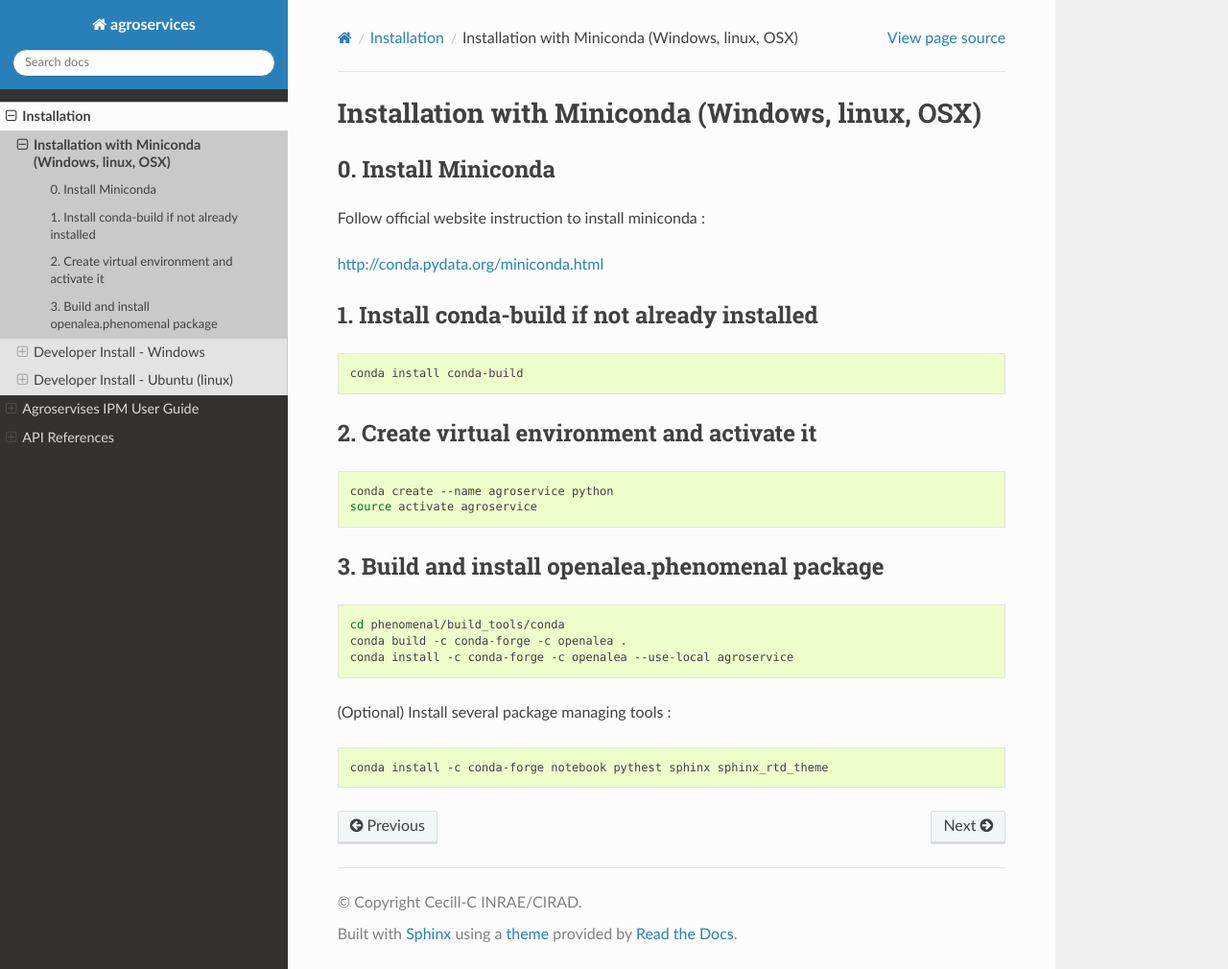
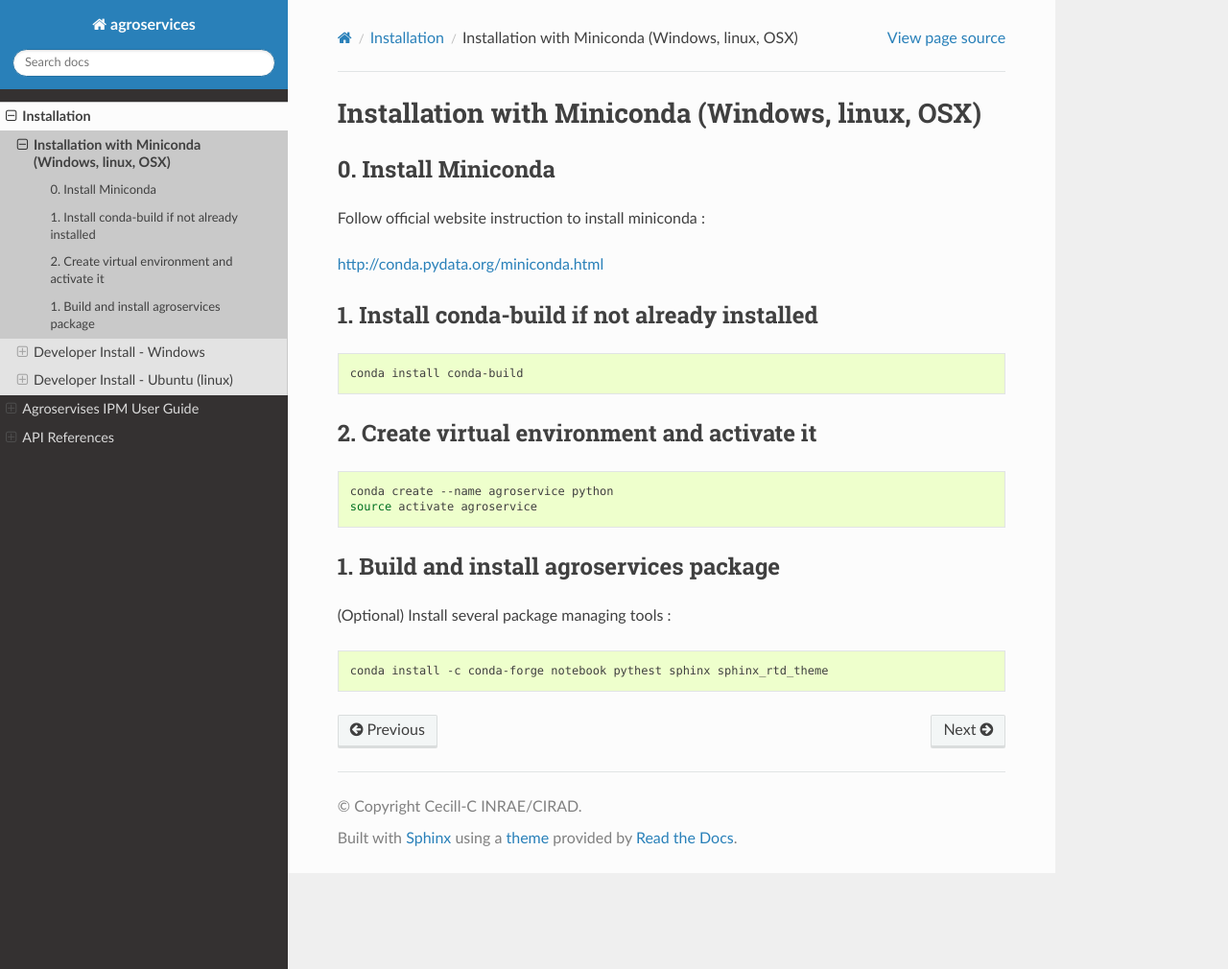
Before and after one commit to openalea/agroservices, a Sphinx documentation site: the page built from doc/source/install/miniconda.rst, in a window 1280 px wide and 1010 px high. Shown: the whole window at 96% size. Built offline with Sphinx 7.4.7 and the Read the Docs theme 2.0.0, drawn with Linux system fonts in a browser that asks for light colours.

Commit message:
update docs

```diff
--- a/doc/source/install/miniconda.rst
+++ b/doc/source/install/miniconda.rst
@@ -24,14 +24,9 @@ http://conda.pydata.org/miniconda.html
     conda create --name agroservice python
     source activate agroservice
 
-3. Build and install openalea.phenomenal package
+1. Build and install agroservices package
 ------------------------------------------------
 
-.. code:: shell
-
-    cd phenomenal/build_tools/conda
-    conda build -c conda-forge -c openalea .
-    conda install -c conda-forge -c openalea --use-local agroservice
 (Optional) Install several package managing tools :
 
 .. code:: shell
--- a/doc/source/references/agroservices.ipm.rst
+++ b/doc/source/references/agroservices.ipm.rst
@@ -3,8 +3,7 @@
 Agroservices IPM module
 =============================
 
-.. autoclass:: agroservices.ipm
+.. automodule:: agroservices.ipm
     :members:
-    :undoc-members:
     :inherited-members:
     :show-inheritance:
```
